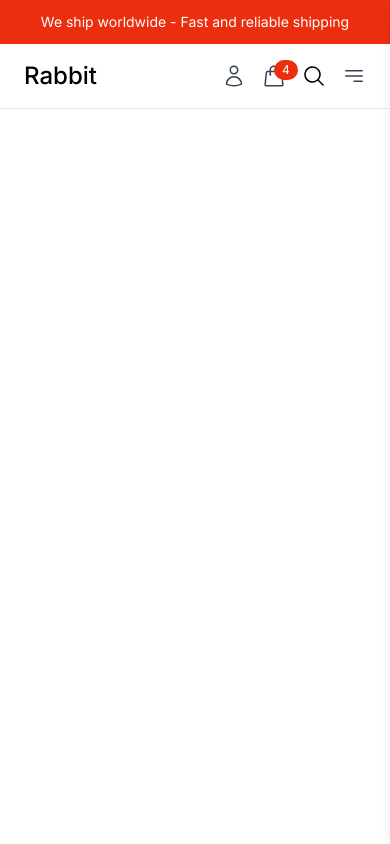
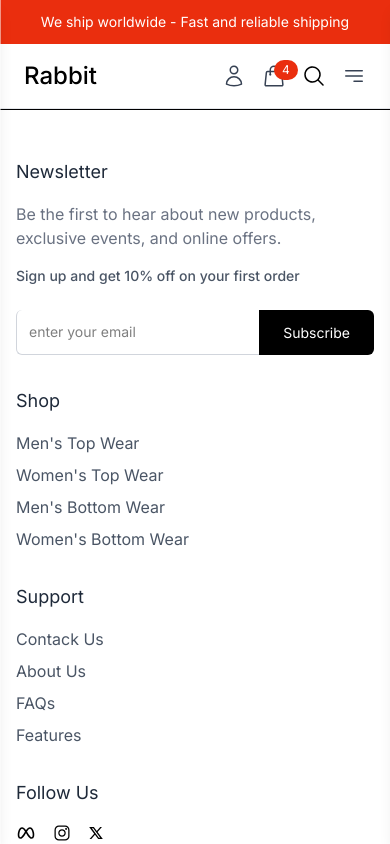
Before and after one commit to DeepakRizal/Ecommerce-web-app, a React (Vite) app in the folder frontend/: page / in a window 390 px wide. Shown: the top 844 px of the page. Built offline with nearby package versions, Linux system fonts and the light colour scheme.

Commit message:
feat: complete footer ui + mobile navigation ui

```diff
--- /dev/null
+++ b/frontend/src/components/Cart/CartContents.jsx
@@ -0,0 +1,94 @@
+import React from "react";
+import { RiDeleteBin3Line } from "react-icons/ri";
+
+const CartContents = () => {
+  const cartProducts = [
+    {
+      productId: 1,
+      name: "T-shirt",
+      size: "M",
+      color: "Red",
+      price: 15,
+      quantity: 1,
+      image: "https://picsum.photos/200?random=1",
+    },
+    {
+      productId: 2,
+      name: "Jeans",
+      size: "L",
+      color: "Blue",
+      price: 40,
+      quantity: 1,
+      image: "https://picsum.photos/200?random=2",
+    },
+    {
+      productId: 3,
+      name: "Sneakers",
+      size: "42",
+      color: "White",
+      price: 60,
+      quantity: 1,
+      image: "https://picsum.photos/200?random=3",
+    },
+    {
+      productId: 4,
+      name: "Hoodie",
+      size: "XL",
+      color: "Black",
+      price: 35,
+      quantity: 1,
+      image: "https://picsum.photos/200?random=4",
+    },
+    {
+      productId: 5,
+      name: "Cap",
+      size: "One Size",
+      color: "Green",
+      price: 10,
+      quantity: 1,
+      image: "https://picsum.photos/200?random=5",
+    },
+  ];
+
+  return (
+    <div>
+      {cartProducts.map((product, index) => (
+        <div
+          key={index}
+          className="flex items-start justify-between py-4 border-b"
+        >
+          <div className="flex items-start">
+            <img
+              src={product.image}
+              alt={product.name}
+              className="w-20 h-24 object-cover mr-4 rounded"
+            />
+            <div>
+              <h3>{product.name}</h3>
+              <p className="text-sm text-gray-500">
+                size:{product.size} | color:{product.color}
+              </p>
+              <div className="flex items-center mt-2">
+                <button className="border rounded px-2 py-1 text-xl font-medium">
+                  -
+                </button>
+                <span className="mx-4">{product.quantity}</span>
+                <button className="border rounded px-2 py-1 text-xl font-medium">
+                  +
+                </button>
+              </div>
+            </div>
+          </div>
+          <div>
+            <p>$ {product.price.toLocaleString()}</p>
+            <button>
+              <RiDeleteBin3Line className="h-6 w-6 mt-2 text-red-600" />
+            </button>
+          </div>
+        </div>
+      ))}
+    </div>
+  );
+};
+
+export default CartContents;
--- /dev/null
+++ b/frontend/src/components/Common/Footer.jsx
@@ -0,0 +1,137 @@
+import React from "react";
+import { IoLogoInstagram } from "react-icons/io";
+import { RiTwitterXLine } from "react-icons/ri";
+import { TbBrandMeta } from "react-icons/tb";
+import { Link } from "react-router-dom";
+import { FiPhoneCall } from "react-icons/fi";
+
+const Footer = () => {
+  return (
+    <footer className="border-t py-12">
+      <div className="container mx-auto grid grid-cols-1 md:grid-cols-4 gap-8 px-4 lg:px-0">
+        <div>
+          <h3 className="text-lg text-gray-800 mb-4">Newsletter</h3>
+          <p className="text-gray-500 mb-4">
+            Be the first to hear about new products, exclusive events, and
+            online offers.
+          </p>
+          <p className="font-medium text-sm text-gray-600 mb-6">
+            Sign up and get 10% off on your first order
+          </p>
+
+          {/* Newsletter form  */}
+          <form className="flex">
+            <input
+              type="email"
+              placeholder="enter your email"
+              className="p-3 w-full text-sm border-l border-b border-gray-300 rounded-l-md focus:outline-none focus:ring-2 focus:ring-gray-500 transition-all"
+              required
+            />
+            <button
+              type="submit"
+              className="bg-black text-white px-6 py-3 text-sm rounded-r-md hover:bg-gray-800 transition-all"
+            >
+              Subscribe
+            </button>
+          </form>
+        </div>
+        {/* shop links  */}
+        <div>
+          <h3 className="text-lg text-gray-800 mb-4">Shop</h3>
+          <ul className="space-y-2 text-gray-600">
+            <li>
+              <Link to="#" className="hover:text-gray-500 transition-colors">
+                Men's Top Wear
+              </Link>
+            </li>
+            <li>
+              <Link to="#" className="hover:text-gray-500 transition-colors">
+                Women's Top Wear
+              </Link>
+            </li>
+            <li>
+              <Link to="#" className="hover:text-gray-500 transition-colors">
+                Men's Bottom Wear
+              </Link>
+            </li>
+            <li>
+              <Link to="#" className="hover:text-gray-500 transition-colors">
+                Women's Bottom Wear
+              </Link>
+            </li>
+          </ul>
+        </div>
+
+        {/* Support Links  */}
+        <div>
+          <h3 className="text-lg text-gray-800 mb-4">Support</h3>
+          <ul className="space-y-2 text-gray-600">
+            <li>
+              <Link to="#" className="hover:text-gray-500 transition-colors">
+                Contack Us
+              </Link>
+            </li>
+            <li>
+              <Link to="#" className="hover:text-gray-500 transition-colors">
+                About Us
+              </Link>
+            </li>
+            <li>
+              <Link to="#" className="hover:text-gray-500 transition-colors">
+                FAQs
+              </Link>
+            </li>
+            <li>
+              <Link to="#" className="hover:text-gray-500 transition-colors">
+                Features
+              </Link>
+            </li>
+          </ul>
+        </div>
+        {/* Follow us section  */}
+        <div>
+          <h3 className="text-lg text-gray-800 mb-4">Follow Us</h3>
+          <div className="flex items-center space-x-4 mb-6">
+            <a
+              href="https://www.facebook.com"
+              target="_blank"
+              rel="noopener noreferrer"
+              className="hover:text-gray-500"
+            >
+              <TbBrandMeta className="h-5 w-5" />
+            </a>
+            <a
+              href="https://www.facebook.com"
+              target="_blank"
+              rel="noopener noreferrer"
+              className="hover:text-gray-500"
+            >
+              <IoLogoInstagram className="h-5 w-5" />
+            </a>
+            <a
+              href="https://www.facebook.com"
+              target="_blank"
+              rel="noopener noreferrer"
+              className="hover:text-gray-500"
+            >
+              <RiTwitterXLine className="h-4 w-4" />
+            </a>
+          </div>
+          <p className="text-gray-500">Call Us</p>
+          <p>
+            <FiPhoneCall className="inline-block mr-2" />
+            0123-456-789
+          </p>
+        </div>
+      </div>
+      {/* Footer Bottom  */}
+      <div className="container mx-auto mt-12 px-4 lg:px-0 border-t border-gray-200 pt-6">
+        <p className="text-gray-500 text-sm tracking-tighter text-center">
+          © 2025, compileTab. All Rights Reserved.
+        </p>
+      </div>
+    </footer>
+  );
+};
+
+export default Footer;
--- a/frontend/src/components/Common/Navbar.jsx
+++ b/frontend/src/components/Common/Navbar.jsx
@@ -7,9 +7,15 @@
 } from "react-icons/hi2";
 import SearchBar from "./SearchBar";
 import CartDrawer from "../Layout/CartDrawer";
+import { IoMdClose } from "react-icons/io";
 
 const Navbar = () => {
   const [drawerOpen, setDrawerOpen] = useState(false);
+  const [navDrawerOpen, setNavDrawerOpen] = useState(false);
+
+  const toggleNavDrawer = () => {
+    setNavDrawerOpen(!navDrawerOpen);
+  };
 
   const toggleCartDrawer = () => {
     setDrawerOpen(!drawerOpen);
@@ -72,12 +78,57 @@
           <div className="overflow-hidden">
             <SearchBar />
           </div>
-          <button className=" md:hidden">
+          <button onClick={toggleNavDrawer} className=" md:hidden">
             <HiBars3BottomRight className="h-6 w-6 text-gray-700" />
           </button>
         </div>
       </nav>
       <CartDrawer drawerOpen={drawerOpen} toggleCartDrawer={toggleCartDrawer} />
+      {/* Mobile Navigation  */}
+      <div
+        className={`fixed top-0 left-0 w-3/4 sm:w-1/3 h-full bg-white shadow-lg transform transition-transform duration-300 z-50 ${
+          navDrawerOpen ? "translate-x-0" : "-translate-x-full"
+        }`}
+      >
+        <div className="flex justify-end p-4">
+          <button onClick={toggleNavDrawer}>
+            <IoMdClose className="h-6 w-6 text-gray-600" />
+          </button>
+        </div>
+        <div className="p-4">
+          <h2 className="text-xl font-semibold mb-4">Menu</h2>
+          <nav className="space-y-4">
+            <Link
+              to="#"
+              onClick={toggleNavDrawer}
+              className="block text-gray-600 hover:text-black"
+            >
+              Men
+            </Link>
+            <Link
+              to="#"
+              onClick={toggleNavDrawer}
+              className="block text-gray-600 hover:text-black"
+            >
+              Women
+            </Link>
+            <Link
+              to="#"
+              onClick={toggleNavDrawer}
+              className="block text-gray-600 hover:text-black"
+            >
+              Top Wear
+            </Link>
+            <Link
+              to="#"
+              onClick={toggleNavDrawer}
+              className="block text-gray-600 hover:text-black"
+            >
+              Bottom Wear
+            </Link>
+          </nav>
+        </div>
+      </div>
     </>
   );
 };
--- a/frontend/src/components/Layout/CartDrawer.jsx
+++ b/frontend/src/components/Layout/CartDrawer.jsx
@@ -1,10 +1,11 @@
 import React from "react";
 import { IoMdClose } from "react-icons/io";
+import CartContents from "../Cart/CartContents";
 
 const CartDrawer = ({ drawerOpen, toggleCartDrawer }) => {
   return (
     <div
-      className={`fixed top-0 right-0 w-3/4 sm:w-1/2 md:w-1/4 h-full bg-white shadow-lg transform transition-transform duration-300 flex flex-col z-50 ${
+      className={`fixed top-0 right-0 w-3/4 sm:w-1/2 md:[30rem] h-full bg-white shadow-lg transform transition-transform duration-300 flex flex-col z-50 ${
         drawerOpen ? "translate-x-0" : "translate-x-full"
       }`}
     >
@@ -14,6 +15,23 @@
           <IoMdClose className="h-6 w-6 text-gray-600" />
         </button>
       </div>
+
+      {/* cart content with scrollable area  */}
+      <div className="flex-grow p-4 overflow-y-auto">
+        <h2 className="text-xl font-semibold mb-4">Your cart</h2>
+        {/* component for cart contents  */}
+        <CartContents />
+      </div>
+
+      {/* Checkout button fixed at the bottom  */}
+      <div className="p-4 bg-white sticky bottom-0">
+        <button className="w-full bg-black text-white py-3 rounded-lg font-semibold hover:bg-gray-800 transition ">
+          Checkout
+        </button>
+        <p className="text-sm tracking-tighter text-gray-500 mt-2 text-center">
+          Shipping, taxes, and discount codes calculated at checkout.
+        </p>
+      </div>
     </div>
   );
 };
--- a/frontend/src/components/Layout/UserLayout.jsx
+++ b/frontend/src/components/Layout/UserLayout.jsx
@@ -1,5 +1,6 @@
 import React from "react";
 import Header from "../Common/Header";
+import Footer from "../Common/Footer";
 
 const UserLayout = () => {
   return (
@@ -10,6 +11,7 @@
       {/* main content */}
 
       {/* footer */}
+      <Footer />
     </>
   );
 };
```
